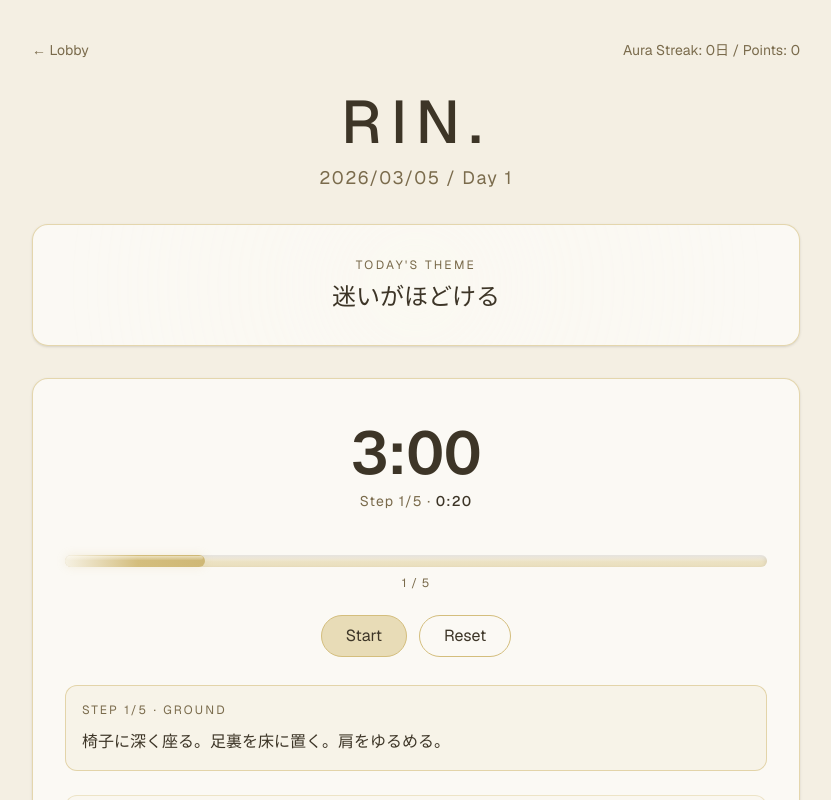
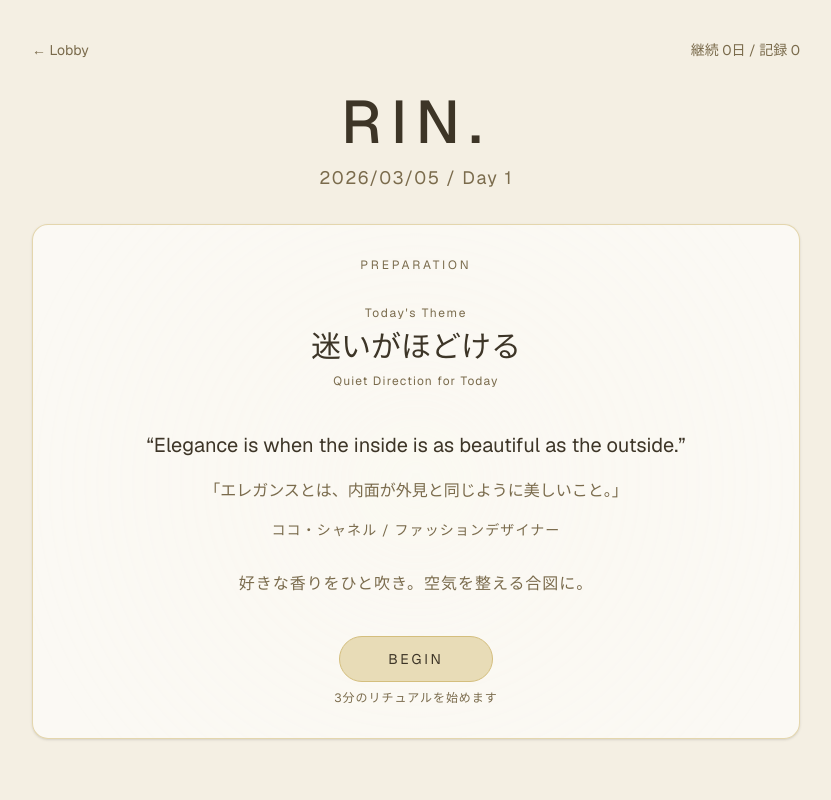
Before and after one commit to naturalpeopleinfo-blip/rin, a Next.js app: page /ritual in a window 1280 px wide. Shown: the top 800 px of the page, without its empty margins (224-1055 px from the left). Built offline with nearby package versions, Linux system fonts and the light colour scheme.

Commit message:
Improve onboarding timing and ritual intro

```diff
--- a/app/components/OnboardingFlow.tsx
+++ b/app/components/OnboardingFlow.tsx
@@ -7,9 +7,27 @@ import { setOnboarded } from "@/lib/onboarding";
 type Slide = {
   id: string;
   canAutoAdvance?: boolean;
+  autoAdvanceMs?: number;
+  timingText?: string;
 };
 
-const AUTO_ADVANCE_MS = 2200;
+const BASE_SECONDS = 2.2;
+const SECONDS_PER_CHARACTER = 0.12;
+const MIN_SECONDS = 3.5;
+const MAX_SECONDS = 9;
+
+function clamp(min: number, max: number, value: number): number {
+  return Math.min(Math.max(value, min), max);
+}
+
+function getVisibleCharacterCount(text: string): number {
+  return text.replace(/\s+/g, "").length;
+}
+
+function getSlideDurationMs(text: string): number {
+  const seconds = BASE_SECONDS + getVisibleCharacterCount(text) * SECONDS_PER_CHARACTER;
+  return Math.round(clamp(MIN_SECONDS, MAX_SECONDS, seconds) * 1000);
+}
 
 export default function OnboardingFlow() {
   const router = useRouter();
@@ -18,12 +36,35 @@ export default function OnboardingFlow() {
 
   const slides: Slide[] = useMemo(
     () => [
-      { id: "intro", canAutoAdvance: true },
-      { id: "cycle", canAutoAdvance: true },
-      { id: "voice", canAutoAdvance: true },
-      { id: "door", canAutoAdvance: true },
+      {
+        id: "intro",
+        canAutoAdvance: true,
+        timingText: "A quiet place before the world begins.世界が始まる前の、静かな場所。",
+      },
+      {
+        id: "cycle",
+        canAutoAdvance: true,
+        timingText: "凛は、巡る。66 Morning Rituals",
+      },
+      {
+        id: "voice",
+        canAutoAdvance: true,
+        timingText:
+          "これは 朝の小さな儀式です。一日、三分。六十六日かけて 空気を整えていきます。This is a small morning ritual. 3 minutes a day. 66 days to refine your air.",
+      },
+      {
+        id: "door",
+        canAutoAdvance: true,
+        timingText: "最初の七日間は 静かな準備です。その先には もう一つの扉があります。",
+      },
       { id: "day1" },
-    ],
+    ].map((slide) => ({
+      ...slide,
+      autoAdvanceMs:
+        slide.canAutoAdvance && slide.timingText
+          ? getSlideDurationMs(slide.timingText)
+          : undefined,
+    })),
     [],
   );
 
@@ -35,7 +76,7 @@ export default function OnboardingFlow() {
     }
     const timer = window.setTimeout(() => {
       setIndex((prev) => Math.min(prev + 1, slides.length - 1));
-    }, AUTO_ADVANCE_MS);
+    }, slides[index]?.autoAdvanceMs ?? 4500);
     return () => window.clearTimeout(timer);
   }, [index, slides]);
 
@@ -70,10 +111,13 @@ export default function OnboardingFlow() {
         </header>
 
         <button
-          key={slides[index]?.id}
           type="button"
           onClick={handleNext}
-          className="rin-fade-in flex flex-1 flex-col items-center justify-center text-center"
+          className="flex flex-1 flex-col items-center justify-center text-center"
+        >
+          <div
+            key={slides[index]?.id}
+            className="rin-fade-in mx-auto flex min-h-[26rem] w-full max-w-2xl flex-col items-center justify-center"
           >
             {slides[index]?.id === "intro" ? (
               <>
@@ -144,6 +188,7 @@ export default function OnboardingFlow() {
                 ) : null}
               </div>
             ) : null}
+          </div>
         </button>
 
         <footer className="mt-8 flex items-center justify-between">
--- a/app/ritual/page.tsx
+++ b/app/ritual/page.tsx
@@ -51,6 +51,12 @@ const STEPS = [
     instruction: "今日の一歩をひとつ決める。\n自分をひとつ褒める。",
   },
 ] as const;
+const INTRO_QUOTE = {
+  english: "Elegance is when the inside is as beautiful as the outside.",
+  japanese: "エレガンスとは、内面が外見と同じように美しいこと。",
+  author: "ココ・シャネル",
+  role: "ファッションデザイナー",
+} as const;
 
 function pickRandomMessage(): string {
   return COMPLETION_MESSAGES[
@@ -78,6 +84,7 @@ export default function RitualPage() {
   const [progress, setProgress] = useState<Progress>(() => loadProgress());
   const [timer, setTimer] = useState(TOTAL_SECONDS);
   const [running, setRunning] = useState(false);
+  const [showPreparation, setShowPreparation] = useState(true);
   const [day, setDay] = useState(() => loadDay());
   const [todaysTheme] = useState(
     () => THEMES[Math.floor(Math.random() * THEMES.length)],
@@ -203,6 +210,12 @@ export default function RitualPage() {
     setCompletionMessage(pickRandomMessage());
   };
 
+  const handleBeginRitual = () => {
+    setShowPreparation(false);
+    setRunning(true);
+    triggerStartCue();
+  };
+
   return (
     <main className="min-h-screen bg-[var(--rin-bg)] px-6 py-10 text-[var(--rin-text)]">
       <div className="mx-auto flex w-full max-w-3xl flex-col gap-8">
@@ -210,9 +223,68 @@ export default function RitualPage() {
           <Link href="/" className="hover:underline">
             ← Lobby
           </Link>
-          <p>Aura Streak: {progress.streak}日 / Points: {progress.points}</p>
+          <p>継続 {progress.streak}日 / 記録 {progress.points}</p>
         </header>
 
+        {showPreparation ? (
+          <>
+            <section className="text-center">
+              <h1 className="text-5xl font-medium tracking-[0.15em] md:text-6xl">RIN.</h1>
+              <p className="mt-3 text-base tracking-[0.08em] text-[var(--rin-muted)] md:text-lg">
+                {todayDisplay} / Day {day}
+              </p>
+            </section>
+
+            <section
+              ref={ritualCardRef}
+              className="rin-spotlight rounded-2xl border border-[var(--rin-gold)]/60 bg-white/60 p-8 text-center shadow-sm"
+            >
+              <p className="text-xs uppercase tracking-[0.24em] text-[var(--rin-muted)]">
+                Preparation
+              </p>
+
+              <div className="mt-8">
+                <p className="text-xs tracking-[0.14em] text-[var(--rin-muted)]">
+                  Today&apos;s Theme
+                </p>
+                <p className="mt-2 text-3xl font-medium">{todaysTheme}</p>
+                <p className="mt-2 text-xs tracking-[0.1em] text-[var(--rin-muted)]">
+                  Quiet Direction for Today
+                </p>
+              </div>
+
+              <blockquote className="mx-auto mt-10 max-w-2xl">
+                <p className="text-lg leading-relaxed md:text-xl">
+                  “{INTRO_QUOTE.english}”
+                </p>
+                <p className="mt-4 text-sm leading-relaxed text-[var(--rin-muted)] md:text-base">
+                  「{INTRO_QUOTE.japanese}」
+                </p>
+                <p className="mt-4 text-sm tracking-[0.08em] text-[var(--rin-muted)]">
+                  {INTRO_QUOTE.author} / {INTRO_QUOTE.role}
+                </p>
+              </blockquote>
+
+              <p className="mx-auto mt-8 max-w-xl text-sm tracking-[0.06em] text-[var(--rin-muted)] md:text-base">
+                好きな香りをひと吹き。空気を整える合図に。
+              </p>
+
+              <div className="mt-10 flex flex-col items-center gap-2">
+                <button
+                  type="button"
+                  onClick={handleBeginRitual}
+                  className="rounded-full border border-[var(--rin-gold)] bg-[var(--rin-gold-soft)] px-12 py-3 text-sm tracking-[0.2em] transition hover:bg-[var(--rin-gold-soft)]/80"
+                >
+                  BEGIN
+                </button>
+                <p className="text-xs tracking-[0.08em] text-[var(--rin-muted)]">
+                  3分のリチュアルを始めます
+                </p>
+              </div>
+            </section>
+          </>
+        ) : (
+          <>
             <section className="text-center">
               <h1 className="text-5xl font-medium tracking-[0.15em] md:text-6xl">RIN.</h1>
               <p className="mt-3 text-base tracking-[0.08em] text-[var(--rin-muted)] md:text-lg">
@@ -361,6 +433,8 @@ export default function RitualPage() {
                 ) : null}
               </div>
             </section>
+          </>
+        )}
       </div>
     </main>
   );
```
Lines whose indentation alone changed are shown as unchanged.
